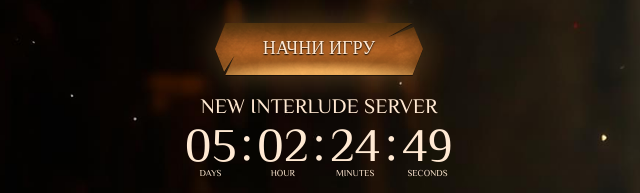
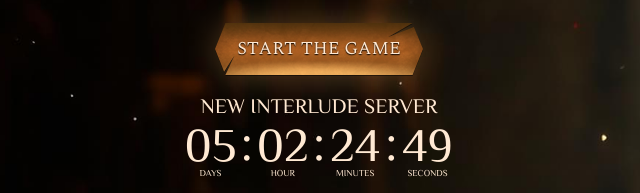
Before and after one commit to CodeMasterKyle/rtfo, a plain HTML site: page index.html in a window 1280 px wide. Shown: the part 424-617 px from the top of the page, 152-792 px from the left. Drawn offline with nearby package versions, Linux system fonts and the light colour scheme; no server answers.

Commit message:
Update index.html

```diff
--- a/index.html
+++ b/index.html
@@ -308,7 +308,7 @@
                         </div>
                                         <div class="hero__btns">
                         <a href="javascript:;" data-open-window="modal-downloads" class="btn btn_size_large">
-                            Начни игру                        </a>
+                            Start the Game                       </a>
                     </div>
                     <div class="hero__countdownbox countdownbox" data-countdown-start-time="2025-08-22 20:00:00" data-countdown-before="New Interlude Server" data-countdown-after="Life time" data-countdown-time-zone="Europe/Moscow">
                         <div class="countdown">
```
